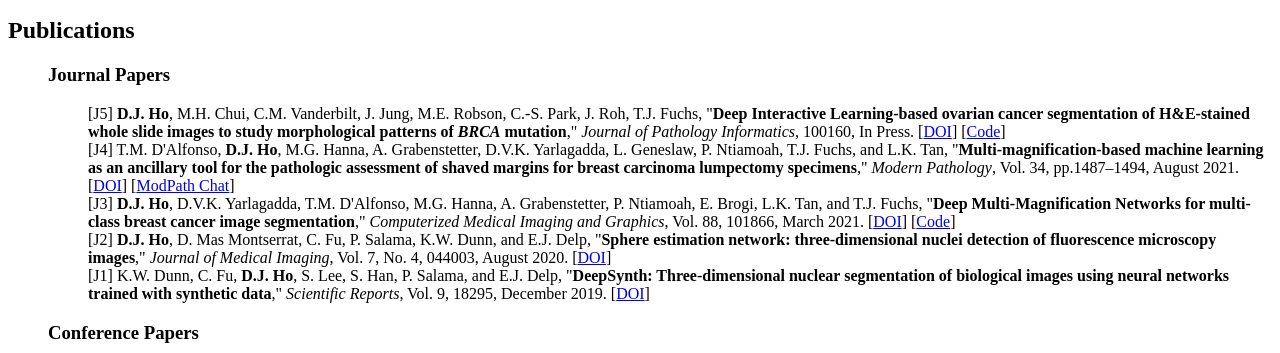
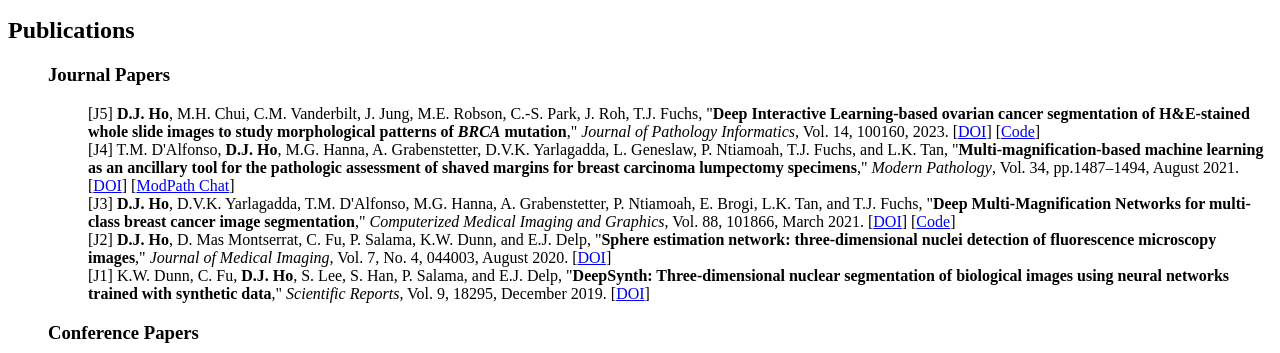
Before and after one commit to davidjoon-ho/davidjoon-ho.github.io, a plain HTML site: page index.html in a window 1280 px wide. Shown: the part 947-1300 px from the top of the page. Drawn offline with Linux system fonts and the light colour scheme.

Commit message:
Update index.html

```diff
--- a/index.html
+++ b/index.html
@@ -69,7 +69,7 @@
 		<ul>
 			<h3>Journal Papers</h3>
 			<ul>
-				[J5] <b>D.J. Ho</b>, M.H. Chui, C.M. Vanderbilt, J. Jung, M.E. Robson, C.-S. Park, J. Roh, T.J. Fuchs, "<b>Deep Interactive Learning-based ovarian cancer segmentation of H&E-stained whole slide images to study morphological patterns of <i>BRCA</i> mutation</b>," <i>Journal of Pathology Informatics</i>, 100160, In Press. [<a href="https://doi.org/10.1016/j.jpi.2022.100160" target="_blank" rel="noopener noreferrer">DOI</a>] [<a href="https://github.com/MSKCC-Computational-Pathology/DMMN-ovary" target="_blank" rel="noopener noreferrer">Code</a>]<br>
+				[J5] <b>D.J. Ho</b>, M.H. Chui, C.M. Vanderbilt, J. Jung, M.E. Robson, C.-S. Park, J. Roh, T.J. Fuchs, "<b>Deep Interactive Learning-based ovarian cancer segmentation of H&E-stained whole slide images to study morphological patterns of <i>BRCA</i> mutation</b>," <i>Journal of Pathology Informatics</i>, Vol. 14, 100160, 2023. [<a href="https://doi.org/10.1016/j.jpi.2022.100160" target="_blank" rel="noopener noreferrer">DOI</a>] [<a href="https://github.com/MSKCC-Computational-Pathology/DMMN-ovary" target="_blank" rel="noopener noreferrer">Code</a>]<br>
 				[J4] T.M. D'Alfonso, <b>D.J. Ho</b>, M.G. Hanna, A. Grabenstetter, D.V.K. Yarlagadda, L. Geneslaw, P. Ntiamoah, T.J. Fuchs, and L.K. Tan, "<b>Multi-magnification-based machine learning as an ancillary tool for the pathologic assessment of shaved margins for breast carcinoma lumpectomy specimens</b>," <i>Modern Pathology</i>, Vol. 34, pp.1487–1494, August 2021. [<a href="https://doi.org/10.1038/s41379-021-00807-9" target="_blank" rel="noopener noreferrer">DOI</a>] [<a href="https://shows.acast.com/modpath-chat/episodes/machine-learning-facilitates-assessment-of-shaved-lumpectomy" target="_blank" rel="noopener noreferrer">ModPath Chat</a>]<br>
 				[J3] <b>D.J. Ho</b>, D.V.K. Yarlagadda, T.M. D'Alfonso, M.G. Hanna, A. Grabenstetter, P. Ntiamoah, E. Brogi, L.K. Tan, and T.J. Fuchs, "<b>Deep Multi-Magnification Networks for multi-class breast cancer image segmentation</b>," <i>Computerized Medical Imaging and Graphics</i>, Vol. 88, 101866, March 2021. [<a href="https://doi.org/10.1016/j.compmedimag.2021.101866" target="_blank" rel="noopener noreferrer">DOI</a>] [<a href="https://github.com/MSKCC-Computational-Pathology/DMMN" target="_blank" rel="noopener noreferrer">Code</a>]<br>
 				[J2] <b>D.J. Ho</b>, D. Mas Montserrat, C. Fu, P. Salama, K.W. Dunn, and E.J. Delp, "<b>Sphere estimation network: three-dimensional nuclei detection of fluorescence microscopy images</b>," <i>Journal of Medical Imaging</i>, Vol. 7, No. 4, 044003, August 2020. [<a href="https://doi.org/10.1117/1.JMI.7.4.044003" target="_blank" rel="noopener noreferrer">DOI</a>]<br>
```
